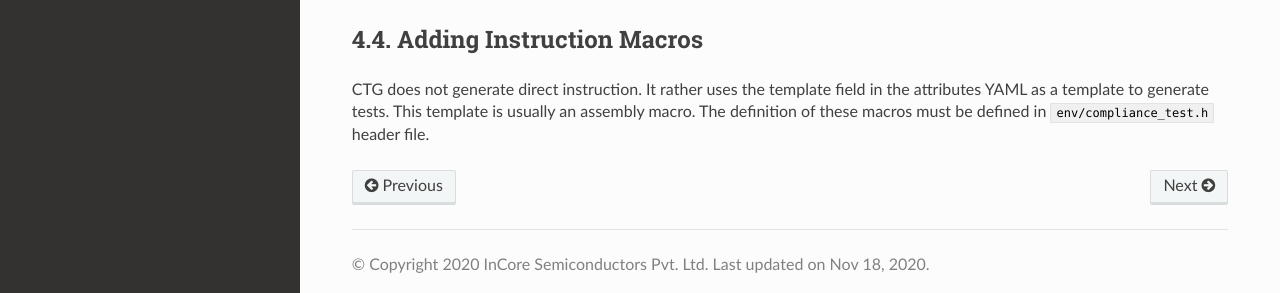
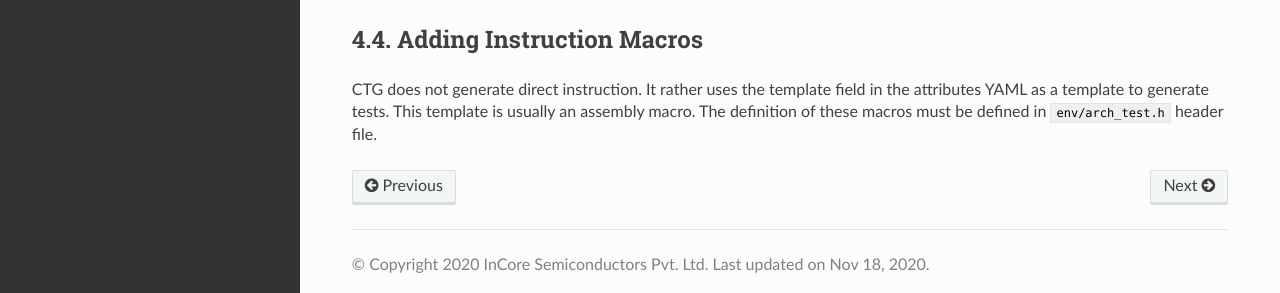
Before and after one commit to riscv-software-src/riscv-ctg, a Sphinx documentation site: the page built from docs/source/add_instr.rst, in a window 1280 px wide and 1194 px high. Shown: the part 880-1173 px from the top of the window. Built offline with Sphinx 7.4.7 and the Read the Docs theme 2.0.0, drawn with Linux system fonts in a browser that asks for light colours.

Commit message:
rename compliance_test to arch_test

```diff
--- a/docs/source/add_instr.rst
+++ b/docs/source/add_instr.rst
@@ -45,4 +45,4 @@ Adding Instruction Macros
 
 CTG does not generate direct instruction. It rather uses the template field in the attributes YAML
 as a template to generate tests. This template is usually an assembly macro. The definition of these
-macros must be defined in ``env/compliance_test.h`` header file.
+macros must be defined in ``env/arch_test.h`` header file.
--- a/docs/source/cli.rst
+++ b/docs/source/cli.rst
@@ -53,7 +53,7 @@ The various `.S` files are the tests themselves.
     ├── Bltu.S
     ├── Bne.S
     ├── env                             # Contains the necessary environment files
-    │   ├── compliance_test.h           # Header file containing the macros used in tests
+    │   ├── arch_test.h                 # Header file containing the macros used in tests
     │   └── encoding.h                  # Header file containing varios encodings required
     ├── Jalr.S
     ├── Jal.S
```
Also changed, not shown: 3 other files.
